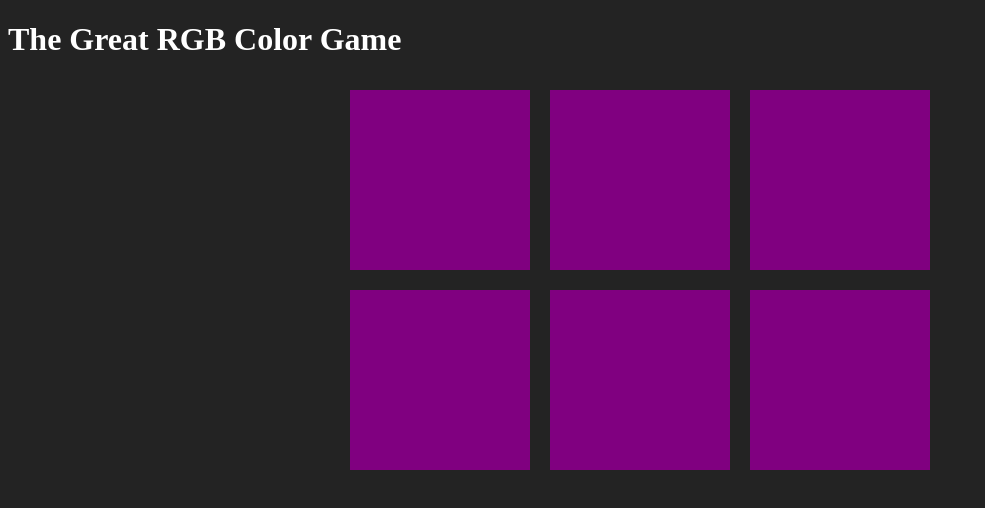
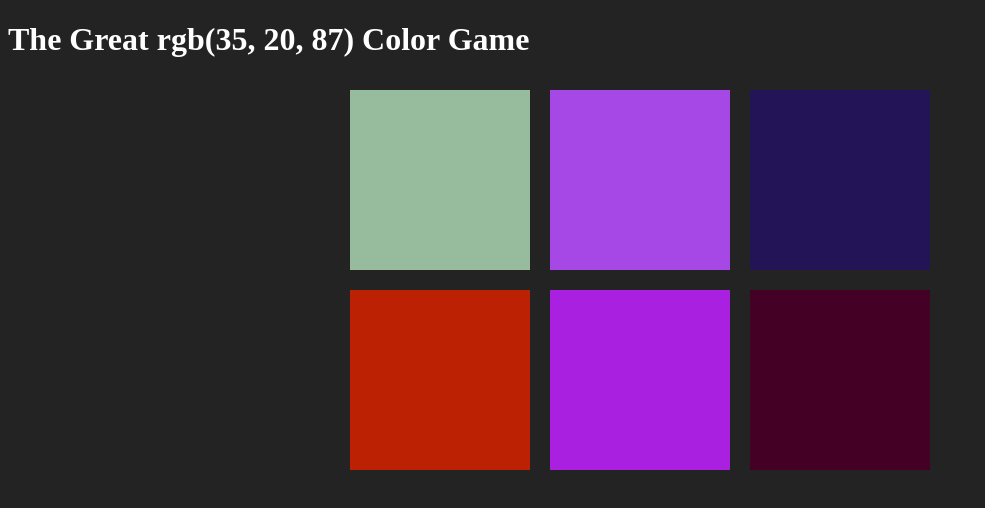
Before and after one commit to ellietms/RGB-Guessing-Game, a plain HTML site: page index.html in a window 1280 px wide. Shown: the whole page, without its empty margins (0-985 px from the left). Drawn offline with Linux system fonts and the light colour scheme.

Commit message:
add codes

```diff
--- a/code.js
+++ b/code.js
@@ -1,10 +1,12 @@
-let colors= generateRandomColors();
+let colors= generateRandomColors(6);
 let squares = document.querySelectorAll(".square");
-console.log(squares)
 let pickColor = pickRandomColor();
 let colorDisplay = document.querySelector("#colorDisplay");
 let messageDisplay = document.querySelector("#message");
+let h1 = document.querySelector("h1");
 colorDisplay.textContent = pickColor;
+
+
 for(let i=0;i < squares.length ; i++){
 // add initial colors to squares
  squares[i].style.backgroundColor = colors[i];
@@ -14,28 +16,51 @@ squares[i].addEventListener("click",function(){
 let colorClickedSquare =this.style.backgroundColor;
 // compare color to pickedColor
 if(colorClickedSquare === pickColor){
-    messageDisplay.textContent = "Correct"
+    messageDisplay.textContent = "Correct";
+    // change the color of all squares
     changeColors(colorClickedSquare);
+    // change color of h1
+    h1.style.backgroundColor = colorClickedSquare;
 }
-    else{
-        this.style.backgroundColor = "#232323"
-        messageDisplay.textContent = "Try Again"
-    }
+else{
+    this.style.backgroundColor = "#232323";
+    messageDisplay.textContent = "Try Again";
 }
-)
 }
-
+)}
+//  change color of all squares
 function changeColors(color){
-    // loop through all squares
-    for(let i=0; i < colors.length; i++){
-    // change each color to match given color
-    squares[i].style.backgroundColor = color;
+ // loop through all squares
+for(let i=0; i < colors.length; i++){
+// change each color to match given color
+squares[i].style.backgroundColor = color;
 }
 }
 
+function pickRandomColor(){
+let random = Math.floor(Math.random()* colors.length);
+return colors[random];
+}
 
-function pickRandomColor(){
-let random = Math.floor(Math.random()* colors.length)
-return colors[random];
+//generate random colors for our squares
+function generateRandomColors(numOfSquares){
+    // make an array
+    let array = []
+    // add num random colors to array
+    for(let i=0; i < numOfSquares ; i++){
+    // get random color and push to array
+    array.push(randomColor())
+    }
+    // return that array
+    return array
+}
 
+function randomColor(){
+    // pick a "red" from 0-255
+  let red =  Math.floor(Math.random() * 256)
+    // pick "green" from 0-255
+  let green =   Math.floor(Math.random() * 256)
+    // pick "blue" from 0-255
+   let blue =  Math.floor(Math.random() * 256)
+   return "rgb("+red +", "+green +", " +blue +")";
 }
```
Also changed, not shown: index.html (+1 -1 lines).
